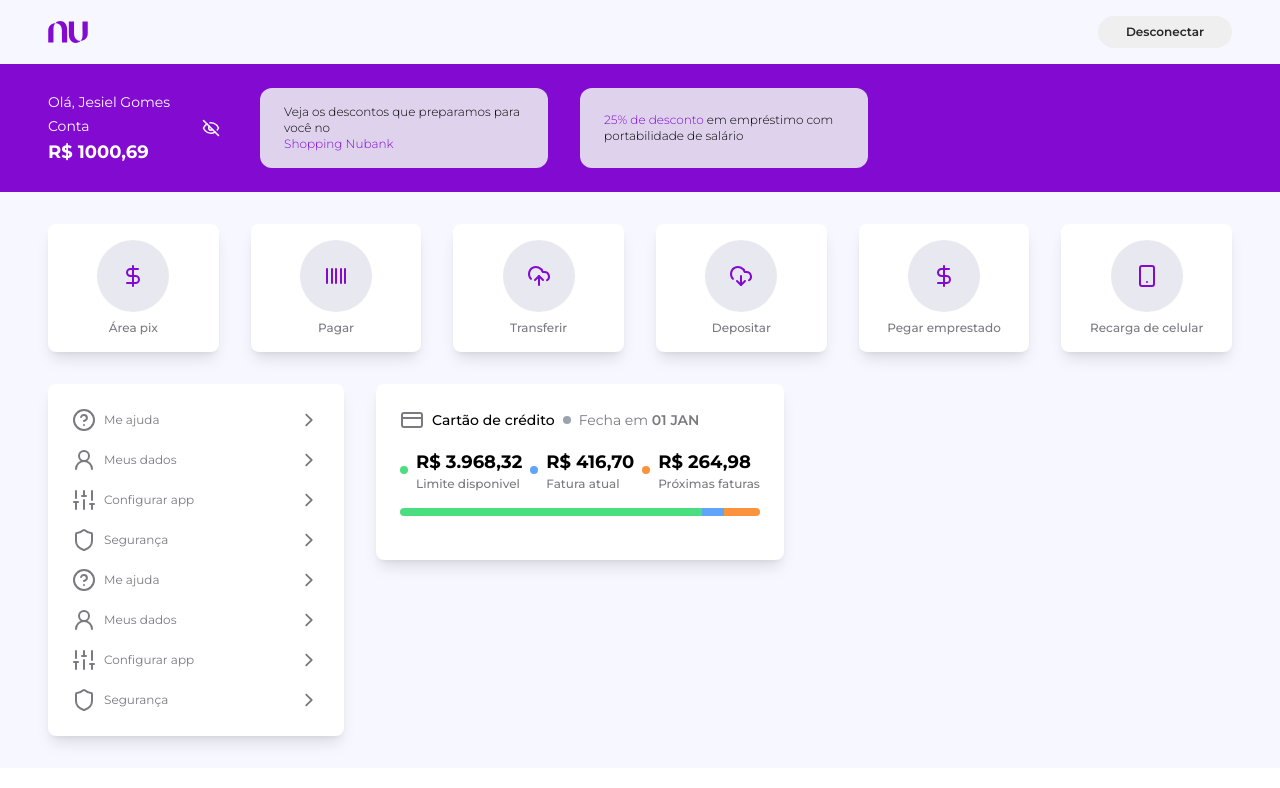
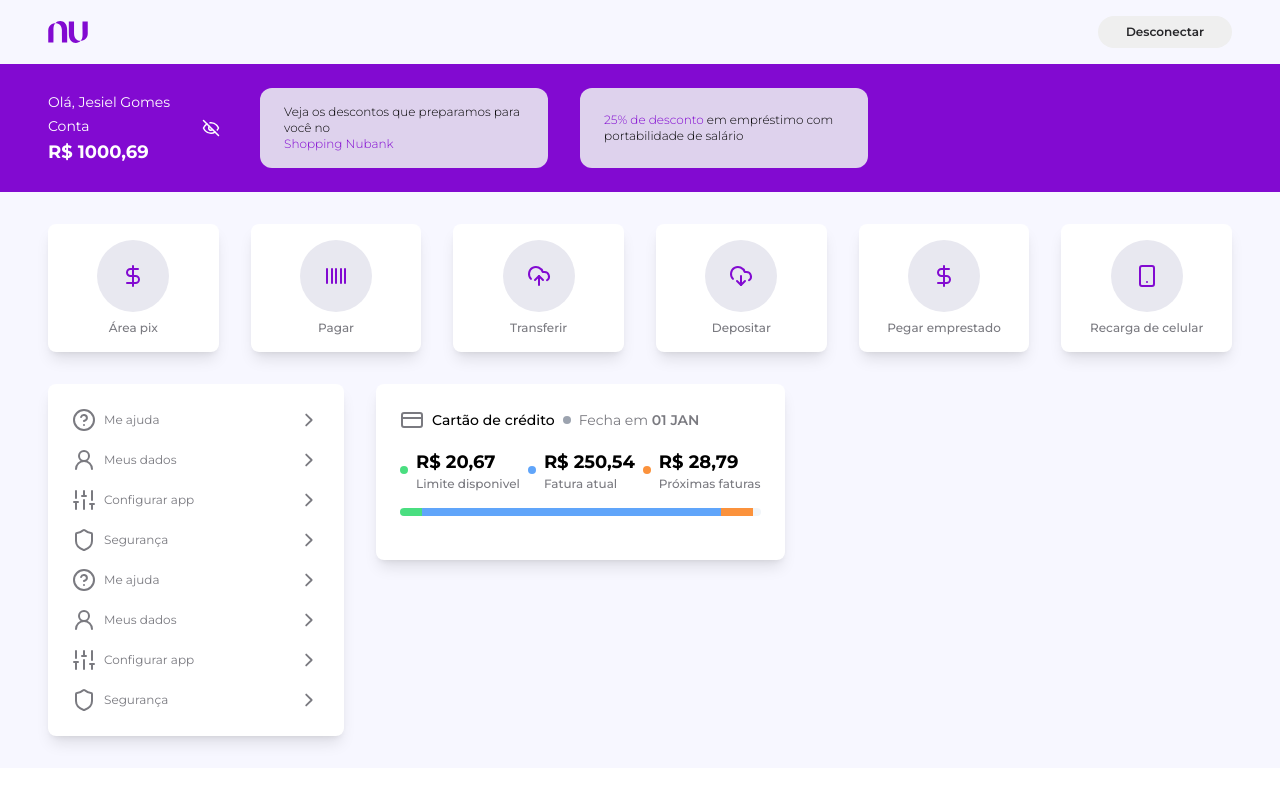
Before and after one commit to jesieldotdev/nubank-clone, a React (Vite) app: page / in a window 1280 px wide. Shown: the top 788 px of the page. Built offline with nearby package versions, Linux system fonts and the light colour scheme.

Commit message:
fix: percentage

```diff
--- a/src/pages/Desktop/components/BarProgressBalance/index.tsx
+++ b/src/pages/Desktop/components/BarProgressBalance/index.tsx
@@ -1,37 +1,44 @@
-export const BarProgressBalance = () => {
-    const total = 3968.32;
-    const now = 416.70;
-    const future = 264.98;
+interface BarProgressBalanceProps {
+    total: number;
+    now: number;
+    future: number;
+    limit: number;
+}
+
+export const BarProgressBalance = ({
+    future,
+    now,
+    total,
+    limit
+}: BarProgressBalanceProps) => {
 
     function calcPercentage(value: number, total: number) {
         const percentage = ((value / total) * 100);
         return parseInt(`${percentage}`);
     }
 
-    const y = calcPercentage(now, total);
-    const z = calcPercentage(future, total);
-    const x = 100 - y - z;
-
-    console.log(y);
-    console.log(z);
-    console.log(x);
+    const yFuture = calcPercentage(future, limit);
+    const zNow =  calcPercentage(now, limit);
+    const xLimit = calcPercentage(total, limit);
 
     return (
-        <div className={`flex mt-4 rounded-md overflow-hidden`}>
+        <div style={{
+            maxWidth:`${limit}%`
+        }} className={`flex mt-4 rounded-md overflow-hidden bg-slate-100`}>
             <div
                 style={{
-                    width: `${x}%`
-                }} className={` bg-green-400 h-2`} />
+                    width: `${xLimit}%`
+                }} className={`bg-green-400 h-2`} />
             <div
                 style={{
-                    width: `${z}%`
+                    width: `${zNow}%`
                 }}
-                className={` bg-blue-400 h-2`} />
+                className={`bg-blue-400 h-2`} />
             <div
                 style={{
-                    width: `${y}%`
+                    width: `${yFuture}%`
                 }}
-                className={` bg-orange-400 h-2`} />
+                className={`bg-orange-400 h-2`} />
         </div>
     );
 }
--- a/src/pages/Desktop/components/CreditCard/index.tsx
+++ b/src/pages/Desktop/components/CreditCard/index.tsx
@@ -1,9 +1,15 @@
 import { CreditCard } from "lucide-react"
 import React from "react"
 import { BarProgressBalance } from "../BarProgressBalance"
+import { formatPriceToPtBr } from "../../../../utils/formatPrice";
 
 
 export const ExpenseCard = () => {
+    const limit = 300
+    const now = 250.54;
+    const future = 28.79;
+    const total = limit - now- future;
+
     return (
         <div className="bg-white rounded-lg mt-8 p-6 gap-4 shadow-lg h-44 ">
             <div className="flex gap-2 items-center text-sm ">
@@ -18,21 +24,21 @@
                 <div className="flex items-center text-xs gap-2">
                     <div className="rounded-full h-2 w-2 bg-green-400 " />
                     <div>
-                        <p className="font-bold text-lg">R$ 3.968,32</p>
+                        <p className="font-bold text-lg">{formatPriceToPtBr(total)}</p>
                         <p className="text-[#7a7a80] font-medium">Limite disponivel</p>
                     </div>
                 </div>
                 <div className="flex items-center text-xs gap-2">
                     <div className="rounded-full h-2 w-2 bg-blue-400 " />
                     <div>
-                        <p className="font-bold text-lg">R$ 416,70</p>
+                        <p className="font-bold text-lg">{formatPriceToPtBr(now)}</p>
                         <p className="text-[#7a7a80] font-medium">Fatura atual</p>
                     </div>
                 </div>
                 <div className="flex items-center text-xs gap-2">
                     <div className="rounded-full h-2 w-2 bg-orange-400 " />
                     <div>
-                        <p className="font-bold text-lg">R$ 264,98</p>
+                        <p className="font-bold text-lg">{formatPriceToPtBr(future)}</p>
                         <p className="text-[#7a7a80] font-medium">Próximas faturas</p>
                     </div>
 
@@ -40,7 +46,12 @@
 
 
             </div>
-            <BarProgressBalance />
+            <BarProgressBalance
+                now={now}
+                future={future}
+                total={total}
+                limit={limit}
+                />
 
 
         </div>
--- /dev/null
+++ b/src/utils/formatPrice.ts
@@ -0,0 +1,8 @@
+export function formatPriceToPtBr(value: number): string {
+  const formatter = new Intl.NumberFormat("pt-BR", {
+    style: "currency",
+    currency: "BRL",
+  });
+
+  return formatter.format(value);
+}
```
